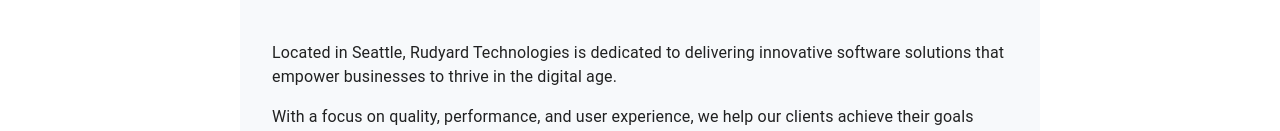
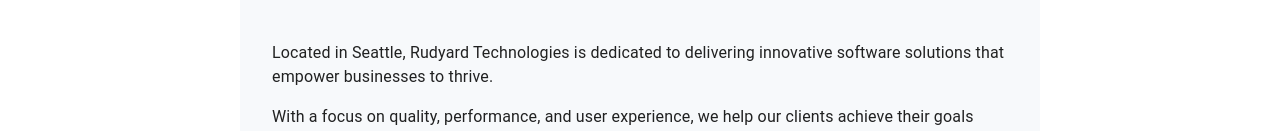
Before and after one commit to rudymiked/consulting, a React (Vite) app in the folder rudy-software-consulting/client/: page /about in a window 1280 px wide. Shown: the part 609-740 px from the top of the page. Built offline with nearby package versions, Linux system fonts and the light colour scheme; no server answers; the HTML template or start-up script is replaced by a standard one.

Commit message:
updated api build

```diff
--- a/rudy-software-consulting/client/src/pages/About.tsx
+++ b/rudy-software-consulting/client/src/pages/About.tsx
@@ -8,7 +8,7 @@
                 About Us
             </Typography>
             <img src={seattle} alt="Seattle Skyline" style={{ width: '100%', height: 'auto', borderRadius: 8, marginBottom: 20 }} />
-            <p>Located in Seattle, Rudyard Technologies is dedicated to delivering innovative software solutions that empower businesses to thrive in the digital age.</p>
+            <p>Located in Seattle, Rudyard Technologies is dedicated to delivering innovative software solutions that empower businesses to thrive.</p>
             <p>With a focus on quality, performance, and user experience, we help our clients achieve their goals through custom software development, consulting, and support services.</p>
             {/* <img src="src/assets/rudyard.png" alt="About Us" style={{ width: '50%', height: 'auto', borderRadius: 8, marginTop: 20 }} /> */}
         </Box>
```
